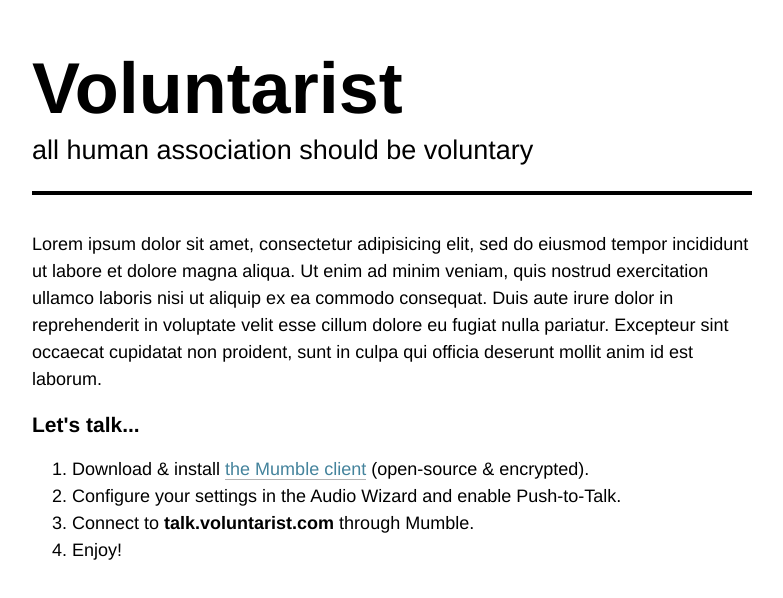
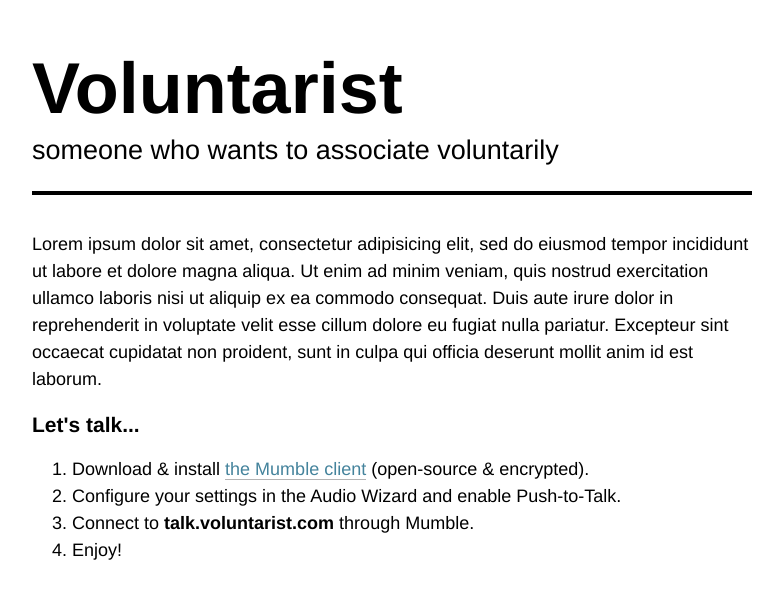
Before and after one commit to user9asduas09d/voluntary.github.io, a plain HTML site: page index.html in a window 1280 px wide. Shown: the whole page, without its empty margins (248-1031 px from the left). Drawn offline with Linux system fonts and the light colour scheme.

Commit message:
new subtitle

```diff
--- a/index.html
+++ b/index.html
@@ -1,7 +1,7 @@
 <!DOCTYPE html>
 <head>
   <meta http-equiv="Content-Type" content="text/html; charset=UTF-8">
-    <title>Voluntarist - all human association should be voluntary</title>
+    <title>Voluntarist</title>
     <link href="base.css" rel="stylesheet">
     <style type="text/css"></style>
 </head>
@@ -9,7 +9,7 @@
   <div id="container">
     <div id="header">
       <h1>Voluntarist</h1>
-        <p class="subtitle">all human association should be voluntary</p>
+        <p class="subtitle">someone who wants to associate voluntarily</p>
     </div>
   <div id="content">
     <p>Lorem ipsum dolor sit amet, consectetur adipisicing elit, sed do eiusmod
```
